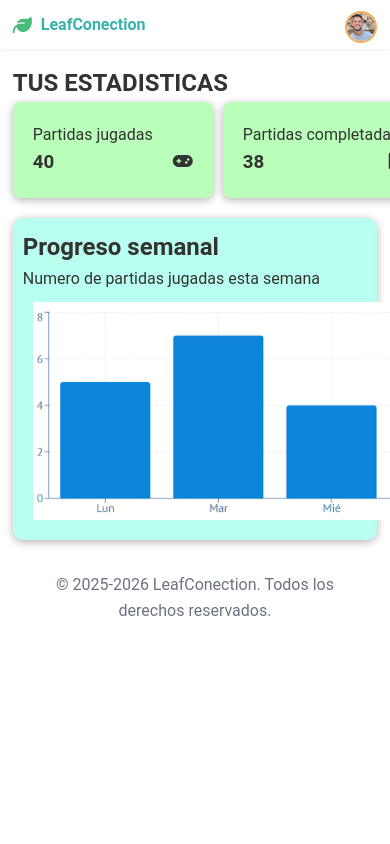
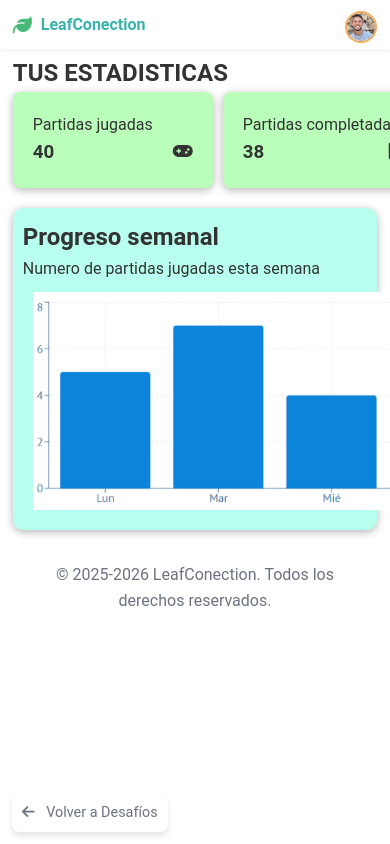
Before and after one commit to Aitor-Gocerra/proyectoLeafConection, a PHP site: page /estadisticas.html in a window 390 px wide; the page is wider, and only the part inside the window is pictured. Run offline with PHP 8.4, Linux system fonts and the light colour scheme.

Commit message:
Add 'Volver a Desafíos' link and adjust main padding
Se añadió un enlace de navegación para volver a 'Desafíos' en estadisticas.html y gestionarFrase.html. Se actualizó el padding de la sección principal en estilos.css para mejorar la consistencia del diseño en los distintos puntos de corte (breakpoints).

```diff
--- a/src/estadisticas.html
+++ b/src/estadisticas.html
@@ -50,6 +50,11 @@
                 <img src="./imagenes/grafico.png" alt="grafico de jugadas">
             </div>
         </main>
+
+        <a href="index.html" id="enlaceVolver">
+            <i class="fas fa-arrow-left"></i> Volver a Desafíos
+        </a>
+
         <footer>
             <p>&copy; 2025-2026 LeafConection. Todos los derechos reservados.</p>
         </footer>
--- a/src/estilos.css
+++ b/src/estilos.css
@@ -122,7 +122,7 @@ main {
     max-width: 900px;
     margin: 0 auto;
     padding: 0 24px;
-    padding-top: 80px;
+    padding-top: 50px;
 }
 
 main h1 {
@@ -543,7 +543,7 @@ footer {
 
     main {
         padding: 0 12.8px;
-        padding-top: 64px;
+        padding-top: 54px;
     }
 
     main h1 {
@@ -650,7 +650,6 @@ footer {
     main {
         max-width: 1100px;
         padding: 0 32px;
-        padding-top: 88px;
     }
 
     main h1 {
@@ -753,7 +752,6 @@ footer {
     main {
         max-width: 1200px;
         padding: 0 32px;
-        padding-top: 96px;
     }
 
     main h1 {
--- a/src/gestionarFrase.html
+++ b/src/gestionarFrase.html
@@ -51,6 +51,10 @@
             </div>
         </main>
 
+        <a href="index.html" id="enlaceVolver">
+            <i class="fas fa-arrow-left"></i> Volver a Desafíos
+        </a>
+
         <footer>
             <p>&copy; 2025-2026 LeafConection. Todos los derechos reservados.</p>
         </footer>
```
